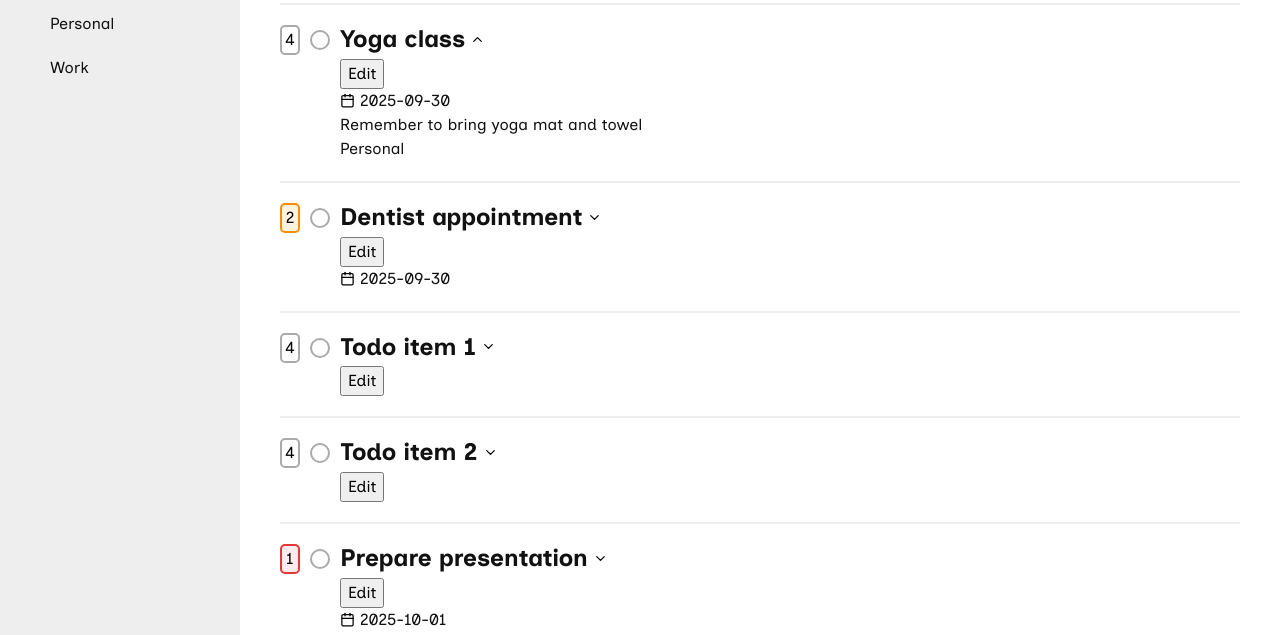
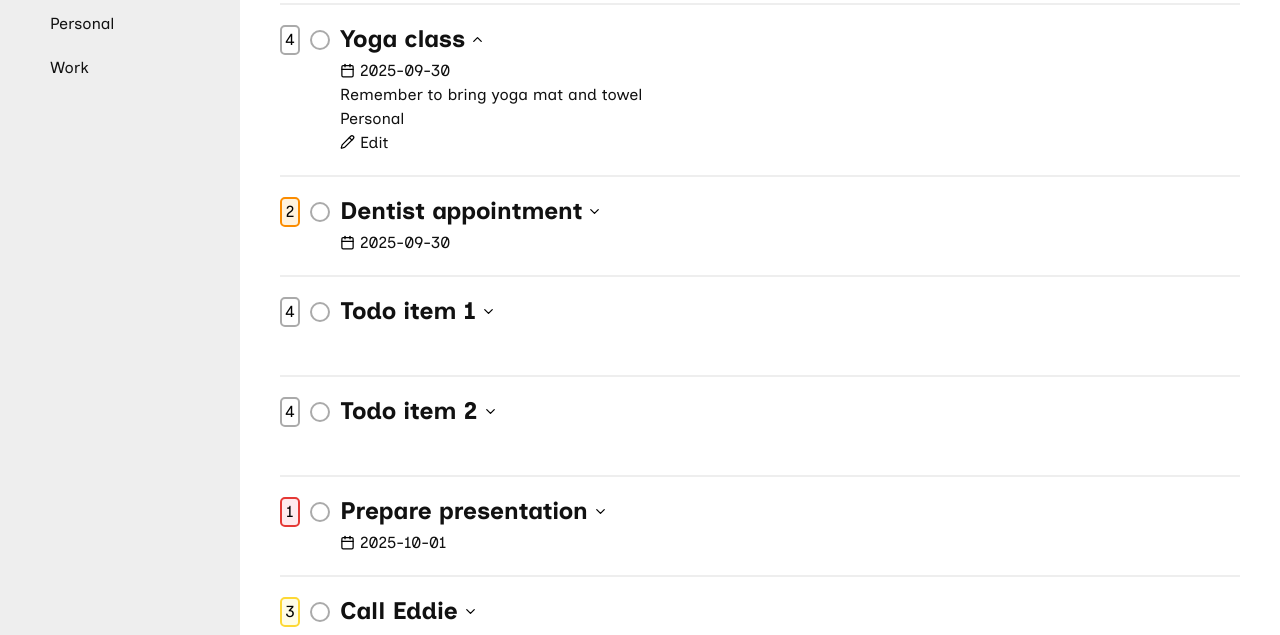
Before and after one commit to dsmchen/todo-list, a website built with webpack: page src/template.html in a window 1280 px wide. Both pictures are taken after a click on the element "Yoga class". Shown: the part 165-800 px from the top of the page. Built offline with nearby package versions, Linux system fonts and the light colour scheme.

Commit message:
Add edit button style

```diff
--- a/src/modules/clickHandler.js
+++ b/src/modules/clickHandler.js
@@ -120,13 +120,15 @@ projectViews.forEach((view) => {
 
 export function handleClickItemTitle(e) {
   const card = e.target.parentElement;
-  const para = card.querySelectorAll('p');
+  const paras = card.querySelectorAll('p');
+  const editButton = card.querySelector('.edit-btn');
 
   e.target.classList.toggle('open');
 
-  for (let i = 0; i < para.length; i++) {
-    para[i].classList.toggle('hidden');
+  for (let i = 0; i < paras.length; i++) {
+    paras[i].classList.toggle('hidden');
   }
+  editButton.classList.toggle('hidden');
 }
 const itemTitles = document.querySelectorAll('.title');
 itemTitles.forEach((title) => {
--- a/src/modules/todoUI.js
+++ b/src/modules/todoUI.js
@@ -39,7 +39,7 @@ export function createItemCard(title, desc, dueDate, proj, prio, isDone, id) {
   const itemProject = document.createElement('p');
   const itemPriority = document.createElement('button');
   const itemIsDone = document.createElement('button');
-  const itemEdit = document.createElement('button');
+  const itemEdit = document.createElement('a');
 
   itemCard.setAttribute('data-id', id);
   itemCard.setAttribute('data-project', proj.toLowerCase());
@@ -52,6 +52,7 @@ export function createItemCard(title, desc, dueDate, proj, prio, isDone, id) {
   itemPriority.classList.add('priority-btn');
   itemIsDone.classList.add('is-done-btn');
   itemEdit.classList.add('edit-btn');
+  itemEdit.classList.add('hidden');
 
   itemTitle.addEventListener('click', handleClickItemTitle);
   itemPriority.addEventListener('click', handleClickPriority);
@@ -63,7 +64,7 @@ export function createItemCard(title, desc, dueDate, proj, prio, isDone, id) {
   itemPriority.textContent = prio;
   itemEdit.textContent = 'Edit';
 
-  itemCard.append(itemTitle, itemPriority, itemIsDone, itemEdit);
+  itemCard.append(itemTitle, itemPriority, itemIsDone);
 
   if (dueDate) {
     const itemDueDate = document.createElement('p');
@@ -80,7 +81,7 @@ export function createItemCard(title, desc, dueDate, proj, prio, isDone, id) {
     itemCard.appendChild(itemDescription);
   }
 
-  itemCard.appendChild(itemProject);
+  itemCard.append(itemProject, itemEdit);
   main.appendChild(itemCard);
 }
 
--- a/src/style.css
+++ b/src/style.css
@@ -270,6 +270,29 @@ article .due-date:before {
   background-size: 15px;
 }
 
+article .edit-btn {
+  position: relative;
+  padding-left: 20px;
+}
+
+article .edit-btn:before {
+  position: absolute;
+  top: 50%;
+  transform: translateY(-50%);
+  left: 0;
+  content: '';
+  display: block;
+  width: 15px;
+  height: 15px;
+  margin-right: 5px;
+  background: center no-repeat url(./assets/images/pencil.svg);
+  background-size: 15px;
+}
+
+article .edit-btn:hover {
+  text-decoration: underline;
+}
+
 .overlay {
   position: fixed;
   top: 0;
```
Also changed, not shown: src/assets/images/pencil.svg (added).
